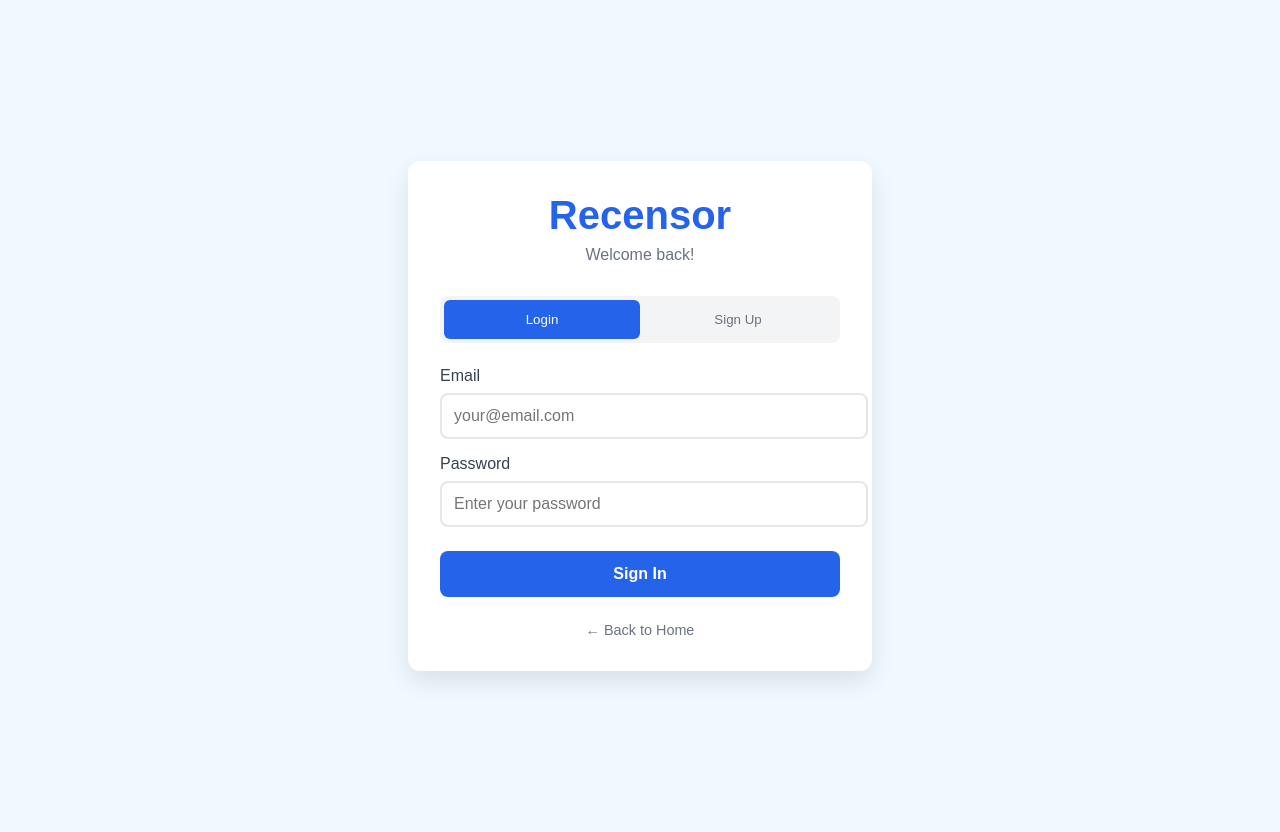
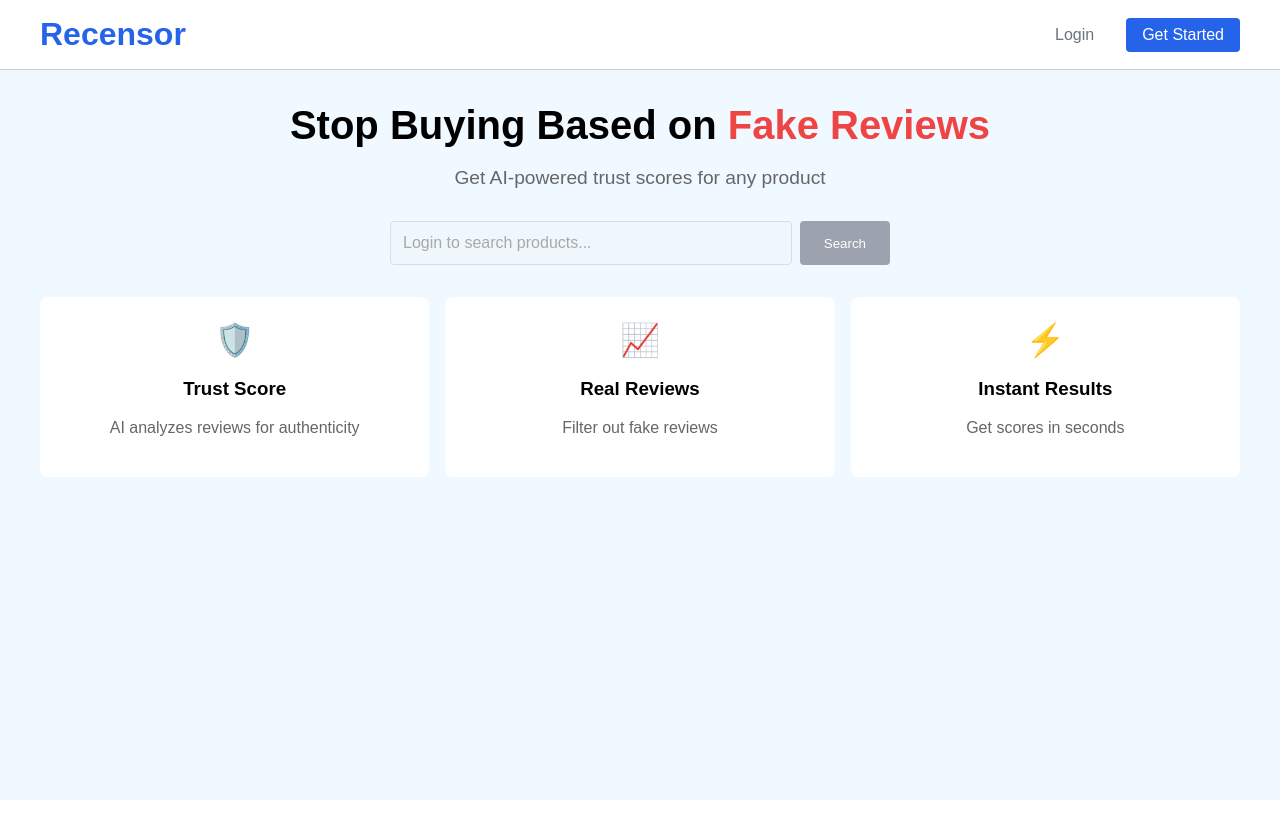
Before and after one commit to marmo6/recensor-final, a Next.js app: page / in a window 1280 px wide. After the commit the page ends 800 px from the top, so only its background shows below. Built offline with nearby package versions, Linux system fonts and the light colour scheme.

Commit message:
"Add authentication integration with search limits"

```diff
--- a/app/page.js
+++ b/app/page.js
@@ -1,295 +1,462 @@
 'use client'
 
-import { useState } from 'react'
+import { useState, useEffect } from 'react'
 
-export default function AuthPage() {
-  const [isLogin, setIsLogin] = useState(true)
-  const [email, setEmail] = useState('')
-  const [password, setPassword] = useState('')
+// Generate mock products
+function generateProducts(query) {
+  return [
+    {
+      id: '1',
+      title: `${query} - Premium Quality Edition`,
+      price: '$29.99',
+      rating: 4.3,
+      reviewCount: 1247,
+      trustScore: 85
+    },
+    {
+      id: '2',
+      title: `Best ${query} for Budget Buyers`,
+      price: '$19.99',
+      rating: 3.8,
+      reviewCount: 892,
+      trustScore: 72
+    },
+    {
+      id: '3',
+      title: `Professional ${query} Deluxe Kit`,
+      price: '$89.99',
+      rating: 4.7,
+      reviewCount: 2156,
+      trustScore: 91
+    }
+  ]
+}
+
+export default function Home() {
+  const [searchQuery, setSearchQuery] = useState('')
+  const [searchResults, setSearchResults] = useState([])
+  const [showResults, setShowResults] = useState(false)
   const [loading, setLoading] = useState(false)
-  const [message, setMessage] = useState('')
+  const [user, setUser] = useState(null)
+  const [showUpgradeModal, setShowUpgradeModal] = useState(false)
 
-  const handleSubmit = async (e) => {
+  // Check user authentication status
+  useEffect(() => {
+    const currentUser = localStorage.getItem('current_user')
+    if (currentUser) {
+      setUser(JSON.parse(currentUser))
+    }
+  }, [])
+
+  // Handle user logout
+  const handleLogout = () => {
+    localStorage.removeItem('current_user')
+    setUser(null)
+    setShowResults(false)
+    setSearchResults([])
+  }
+
+  // Check search limits for free users
+  const canSearch = () => {
+    if (!user) return false // Must be logged in
+    if (user.plan === 'premium' || user.plan === 'pro') return true // Premium users unlimited
+
+    // Check daily limit for free users
+    const today = new Date().toDateString()
+    if (user.last_search_date !== today) {
+      // Reset daily count
+      const updatedUser = { ...user, searches_today: 0, last_search_date: today }
+      localStorage.setItem('current_user', JSON.stringify(updatedUser))
+      setUser(updatedUser)
+      return true
+    }
+
+    return user.searches_today < 5 // Free limit: 5 searches per day
+  }
+
+  // Update search count
+  const incrementSearchCount = () => {
+    if (!user || user.plan === 'premium' || user.plan === 'pro') return
+
+    const updatedUser = {
+      ...user,
+      searches_today: user.searches_today + 1,
+      last_search_date: new Date().toDateString()
+    }
+    localStorage.setItem('current_user', JSON.stringify(updatedUser))
+    localStorage.setItem(`user_${user.email}`, JSON.stringify({
+      ...JSON.parse(localStorage.getItem(`user_${user.email}`)),
+      searches_today: updatedUser.searches_today,
+      last_search_date: updatedUser.last_search_date
+    }))
+    setUser(updatedUser)
+  }
+
+  const handleSearch = async (e) => {
     e.preventDefault()
-    setLoading(true)
-    setMessage('')
+    if (!searchQuery.trim()) return
 
-    // Simple validation
-    if (!email || !password) {
-      setMessage('Please fill all fields')
-      setLoading(false)
+    // Check if user is logged in
+    if (!user) {
+      alert('Please log in to search products')
+      window.location.href = '/auth'
       return
     }
 
-    if (password.length < 6) {
-      setMessage('Password must be at least 6 characters')
-      setLoading(false)
+    // Check search limits
+    if (!canSearch()) {
+      setShowUpgradeModal(true)
       return
     }
 
-    // Simulate API call delay
+    setLoading(true)
+    setShowResults(false)
+
+    // Simulate API call
     setTimeout(() => {
-      if (isLogin) {
-        // Login logic
-        const existingUser = localStorage.getItem(`user_${email}`)
-        if (existingUser) {
-          const userData = JSON.parse(existingUser)
-          if (userData.password === password) {
-            // Successful login
-            localStorage.setItem('current_user', JSON.stringify({
-              email: email,
-              plan: userData.plan || 'free',
-              searches_today: userData.searches_today || 0,
-              last_search_date: userData.last_search_date || new Date().toDateString()
-            }))
-            setMessage('Login successful! Redirecting...')
-            setTimeout(() => {
-              window.location.href = '/'
-            }, 1000)
-          } else {
-            setMessage('Invalid email or password')
-          }
-        } else {
-          setMessage('Account not found. Please sign up first.')
-        }
-      } else {
-        // Sign up logic
-        const existingUser = localStorage.getItem(`user_${email}`)
-        if (existingUser) {
-          setMessage('Account already exists. Please login instead.')
-        } else {
-          // Create new user
-          const userData = {
-            email: email,
-            password: password,
-            plan: 'free',
-            searches_today: 0,
-            last_search_date: new Date().toDateString(),
-            created_at: new Date().toISOString()
-          }
+      const products = generateProducts(searchQuery)
+      setSearchResults(products)
+      setShowResults(true)
+      setLoading(false)
 
-          localStorage.setItem(`user_${email}`, JSON.stringify(userData))
-          localStorage.setItem('current_user', JSON.stringify({
-            email: email,
-            plan: 'free',
-            searches_today: 0,
-            last_search_date: new Date().toDateString()
-          }))
-
-          setMessage('Account created successfully! Redirecting...')
-          setTimeout(() => {
-            window.location.href = '/'
-          }, 1000)
-        }
-      }
-      setLoading(false)
+      // Increment search count for free users
+      incrementSearchCount()
     }, 1000)
   }
 
+  const quickSearch = (query) => {
+    setSearchQuery(query)
+
+    if (!user) {
+      alert('Please log in to search products')
+      window.location.href = '/auth'
+      return
+    }
+
+    if (!canSearch()) {
+      setShowUpgradeModal(true)
+      return
+    }
+
+    setLoading(true)
+    setShowResults(false)
+    setTimeout(() => {
+      const products = generateProducts(query)
+      setSearchResults(products)
+      setShowResults(true)
+      setLoading(false)
+      incrementSearchCount()
+    }, 1000)
+  }
+
+  const getRemainingSearches = () => {
+    if (!user || user.plan === 'premium' || user.plan === 'pro') return null
+    const today = new Date().toDateString()
+    if (user.last_search_date !== today) return 5
+    return Math.max(0, 5 - user.searches_today)
+  }
+
   return (
+    <div style={{ backgroundColor: '#f0f9ff', minHeight: '100vh' }}>
+      {/* Header */}
+      <header style={{ backgroundColor: 'white', padding: '1rem', borderBottom: '1px solid #ccc' }}>
+        <div style={{ maxWidth: '1200px', margin: '0 auto', display: 'flex', justifyContent: 'space-between', alignItems: 'center' }}>
+          <h1 style={{ color: '#2563eb', fontSize: '2rem', margin: 0 }}>Recensor</h1>
+
+          <div style={{ display: 'flex', alignItems: 'center', gap: '1rem' }}>
+            {user ? (
+              <>
+                <div style={{ fontSize: '0.9rem', color: '#6b7280' }}>
+                  Welcome, {user.email}
+                  {user.plan === 'free' && (
+                    <div style={{ fontSize: '0.8rem', color: '#f59e0b' }}>
+                      {getRemainingSearches()} searches left today
+                    </div>
+                  )}
+                </div>
+                {user.plan === 'free' && (
+                  <button
+                    onClick={() => setShowUpgradeModal(true)}
+                    style={{
+                      backgroundColor: '#f59e0b',
+                      color: 'white',
+                      padding: '0.5rem 1rem',
+                      border: 'none',
+                      borderRadius: '4px',
+                      fontSize: '0.9rem',
+                      cursor: 'pointer'
+                    }}
+                  >
+                    Upgrade to Premium
+                  </button>
+                )}
+                <button
+                  onClick={handleLogout}
+                  style={{
+                    backgroundColor: '#6b7280',
+                    color: 'white',
+                    padding: '0.5rem 1rem',
+                    border: 'none',
+                    borderRadius: '4px',
+                    cursor: 'pointer'
+                  }}
+                >
+                  Logout
+                </button>
+              </>
+            ) : (
+              <>
+                <a
+                  href="/auth"
+                  style={{
+                    color: '#6b7280',
+                    textDecoration: 'none',
+                    padding: '0.5rem 1rem'
+                  }}
+                >
+                  Login
+                </a>
+                <a
+                  href="/auth"
+                  style={{
+                    backgroundColor: '#2563eb',
+                    color: 'white',
+                    padding: '0.5rem 1rem',
+                    border: 'none',
+                    borderRadius: '4px',
+                    textDecoration: 'none'
+                  }}
+                >
+                  Get Started
+                </a>
+              </>
+            )}
+          </div>
+        </div>
+      </header>
+
+      {/* Main */}
+      <main style={{ maxWidth: '1200px', margin: '2rem auto', padding: '0 1rem', textAlign: 'center' }}>
+        <h2 style={{ fontSize: '2.5rem', marginBottom: '1rem' }}>
+          Stop Buying Based on <span style={{ color: '#ef4444' }}>Fake Reviews</span>
+        </h2>
+
+        <p style={{ fontSize: '1.2rem', color: '#666', marginBottom: '2rem' }}>
+          Get AI-powered trust scores for any product
+        </p>
+
+        {/* Search */}
+        <form onSubmit={handleSearch} style={{ marginBottom: '2rem' }}>
+          <div style={{ display: 'flex', maxWidth: '500px', margin: '0 auto', gap: '0.5rem' }}>
+            <input
+              type="text"
+              value={searchQuery}
+              onChange={(e) => setSearchQuery(e.target.value)}
+              placeholder={user ? "Search any product..." : "Login to search products..."}
+              disabled={!user}
+              style={{
+                flex: 1,
+                padding: '0.75rem',
+                border: '1px solid #ccc',
+                borderRadius: '4px',
+                fontSize: '1rem',
+                opacity: user ? 1 : 0.6
+              }}
+            />
+            <button
+              type="submit"
+              disabled={!user || loading}
+              style={{
+                backgroundColor: (!user || loading) ? '#9ca3af' : '#2563eb',
+                color: 'white',
+                padding: '0.75rem 1.5rem',
+                border: 'none',
+                borderRadius: '4px',
+                cursor: (!user || loading) ? 'not-allowed' : 'pointer'
+              }}
+            >
+              {loading ? 'Searching...' : 'Search'}
+            </button>
+          </div>
+        </form>
+
+        {/* Quick searches */}
+        {user && (
+          <div style={{ marginBottom: '2rem' }}>
+            <p style={{ color: '#666', marginBottom: '0.5rem' }}>Try: </p>
+            {['iPhone 15', 'Nike Air Max', 'MacBook Pro'].map(term => (
+              <button
+                key={term}
+                onClick={() => quickSearch(term)}
+                disabled={loading || !canSearch()}
+                style={{
+                  margin: '0.25rem',
+                  padding: '0.5rem 1rem',
+                  backgroundColor: 'white',
+                  border: '1px solid #ccc',
+                  borderRadius: '20px',
+                  cursor: (!canSearch() || loading) ? 'not-allowed' : 'pointer',
+                  opacity: (!canSearch() || loading) ? 0.6 : 1
+                }}
+              >
+                {term}
+              </button>
+            ))}
+          </div>
+        )}
+
+        {/* Search limit warning */}
+        {user && user.plan === 'free' && getRemainingSearches() <= 1 && (
           <div style={{
-      backgroundColor: '#f0f9ff',
-      minHeight: '100vh',
+            backgroundColor: '#fef3c7',
+            border: '1px solid #f59e0b',
+            borderRadius: '8px',
+            padding: '1rem',
+            marginBottom: '2rem',
+            textAlign: 'center'
+          }}>
+            <p style={{ margin: '0 0 0.5rem 0', color: '#92400e', fontWeight: '600' }}>
+              ⚠️ You have {getRemainingSearches()} search{getRemainingSearches() === 1 ? '' : 'es'} left today
+            </p>
+            <button
+              onClick={() => setShowUpgradeModal(true)}
+              style={{
+                backgroundColor: '#f59e0b',
+                color: 'white',
+                border: 'none',
+                padding: '0.5rem 1rem',
+                borderRadius: '4px',
+                cursor: 'pointer',
+                fontWeight: '600'
+              }}
+            >
+              Upgrade to Premium for Unlimited Searches
+            </button>
+          </div>
+        )}
+
+        {/* Results */}
+        {showResults && (
+          <div>
+            <h3>Results for "{searchQuery}"</h3>
+            <div style={{ display: 'grid', gridTemplateColumns: 'repeat(auto-fit, minmax(300px, 1fr))', gap: '1rem', textAlign: 'left' }}>
+              {searchResults.map(product => (
+                <div key={product.id} style={{ backgroundColor: 'white', padding: '1rem', borderRadius: '8px', border: '1px solid #ddd' }}>
+                  <div style={{
+                    backgroundColor: product.trustScore >= 80 ? '#dcfce7' : '#fef3c7',
+                    color: product.trustScore >= 80 ? '#166534' : '#92400e',
+                    padding: '0.25rem 0.5rem',
+                    borderRadius: '12px',
+                    fontSize: '0.8rem',
+                    display: 'inline-block',
+                    marginBottom: '0.5rem'
+                  }}>
+                    Trust Score: {product.trustScore}/100
+                  </div>
+                  <h4>{product.title}</h4>
+                  <div style={{ display: 'flex', justifyContent: 'space-between' }}>
+                    <span style={{ fontSize: '1.2rem', fontWeight: 'bold', color: '#2563eb' }}>{product.price}</span>
+                    <span>⭐ {product.rating} ({product.reviewCount} reviews)</span>
+                  </div>
+                </div>
+              ))}
+            </div>
+          </div>
+        )}
+
+        {/* Features for non-logged users */}
+        {!user && (
+          <div style={{
+            display: 'grid',
+            gridTemplateColumns: 'repeat(auto-fit, minmax(250px, 1fr))',
+            gap: '1rem',
+            marginTop: '2rem'
+          }}>
+            <div style={{ backgroundColor: 'white', padding: '1.5rem', borderRadius: '8px' }}>
+              <div style={{ fontSize: '2rem', marginBottom: '0.5rem' }}>🛡️</div>
+              <h3>Trust Score</h3>
+              <p style={{ color: '#666' }}>AI analyzes reviews for authenticity</p>
+            </div>
+            <div style={{ backgroundColor: 'white', padding: '1.5rem', borderRadius: '8px' }}>
+              <div style={{ fontSize: '2rem', marginBottom: '0.5rem' }}>📈</div>
+              <h3>Real Reviews</h3>
+              <p style={{ color: '#666' }}>Filter out fake reviews</p>
+            </div>
+            <div style={{ backgroundColor: 'white', padding: '1.5rem', borderRadius: '8px' }}>
+              <div style={{ fontSize: '2rem', marginBottom: '0.5rem' }}>⚡</div>
+              <h3>Instant Results</h3>
+              <p style={{ color: '#666' }}>Get scores in seconds</p>
+            </div>
+          </div>
+        )}
+      </main>
+
+      {/* Upgrade Modal */}
+      {showUpgradeModal && (
+        <div style={{
+          position: 'fixed',
+          top: 0,
+          left: 0,
+          right: 0,
+          bottom: 0,
+          backgroundColor: 'rgba(0,0,0,0.5)',
           display: 'flex',
           alignItems: 'center',
           justifyContent: 'center',
-      padding: '1rem'
+          zIndex: 1000
         }}>
           <div style={{
             backgroundColor: 'white',
             padding: '2rem',
             borderRadius: '12px',
-        boxShadow: '0 10px 25px rgba(0,0,0,0.1)',
-        width: '100%',
-        maxWidth: '400px'
+            maxWidth: '400px',
+            margin: '1rem'
           }}>
-        {/* Header */}
-        <div style={{ textAlign: 'center', marginBottom: '2rem' }}>
-          <h1 style={{
-            color: '#2563eb',
-            fontSize: '2.5rem',
-            margin: '0 0 0.5rem 0',
-            fontWeight: 'bold'
-          }}>
-            Recensor
-          </h1>
-          <p style={{ color: '#6b7280', margin: 0 }}>
-            {isLogin ? 'Welcome back!' : 'Create your account'}
-          </p>
-        </div>
-
-        {/* Toggle Buttons */}
-        <div style={{
-          display: 'flex',
-          marginBottom: '1.5rem',
-          backgroundColor: '#f3f4f6',
-          borderRadius: '8px',
-          padding: '4px'
-        }}>
+            <h3 style={{ marginTop: 0, color: '#2563eb' }}>Upgrade to Premium</h3>
+            <p>You've reached your daily search limit of 5 searches.</p>
+            <p><strong>Premium Benefits:</strong></p>
+            <ul style={{ textAlign: 'left', marginBottom: '2rem' }}>
+              <li>Unlimited searches</li>
+              <li>Detailed trust score breakdown</li>
+              <li>Search history</li>
+              <li>No ads</li>
+            </ul>
+            <div style={{ display: 'flex', gap: '1rem' }}>
               <button
-            onClick={() => {setIsLogin(true); setMessage('')}}
+                onClick={() => setShowUpgradeModal(false)}
                 style={{
                   flex: 1,
                   padding: '0.75rem',
+                  backgroundColor: '#e5e7eb',
                   border: 'none',
-              borderRadius: '6px',
-              backgroundColor: isLogin ? '#2563eb' : 'transparent',
-              color: isLogin ? 'white' : '#6b7280',
-              cursor: 'pointer',
-              fontWeight: '500'
+                  borderRadius: '4px',
+                  cursor: 'pointer'
                 }}
               >
-            Login
+                Maybe Later
               </button>
               <button
-            onClick={() => {setIsLogin(false); setMessage('')}}
+                onClick={() => {
+                  alert('Stripe integration coming next!')
+                  setShowUpgradeModal(false)
+                }}
                 style={{
                   flex: 1,
                   padding: '0.75rem',
+                  backgroundColor: '#2563eb',
+                  color: 'white',
                   border: 'none',
-              borderRadius: '6px',
-              backgroundColor: !isLogin ? '#2563eb' : 'transparent',
-              color: !isLogin ? 'white' : '#6b7280',
+                  borderRadius: '4px',
                   cursor: 'pointer',
-              fontWeight: '500'
+                  fontWeight: '600'
                 }}
               >
-            Sign Up
+                Upgrade for €9/month
               </button>
             </div>
-
-        {/* Form */}
-        <form onSubmit={handleSubmit}>
-          <div style={{ marginBottom: '1rem' }}>
-            <label style={{
-              display: 'block',
-              marginBottom: '0.5rem',
-              color: '#374151',
-              fontWeight: '500'
-            }}>
-              Email
-            </label>
-            <input
-              type="email"
-              placeholder="your@email.com"
-              value={email}
-              onChange={(e) => setEmail(e.target.value)}
-              required
-              style={{
-                width: '100%',
-                padding: '0.75rem',
-                border: '2px solid #e5e7eb',
-                borderRadius: '8px',
-                fontSize: '1rem',
-                outline: 'none'
-              }}
-            />
           </div>
-
-          <div style={{ marginBottom: '1.5rem' }}>
-            <label style={{
-              display: 'block',
-              marginBottom: '0.5rem',
-              color: '#374151',
-              fontWeight: '500'
-            }}>
-              Password
-            </label>
-            <input
-              type="password"
-              placeholder="Enter your password"
-              value={password}
-              onChange={(e) => setPassword(e.target.value)}
-              required
-              minLength="6"
-              style={{
-                width: '100%',
-                padding: '0.75rem',
-                border: '2px solid #e5e7eb',
-                borderRadius: '8px',
-                fontSize: '1rem',
-                outline: 'none'
-              }}
-            />
-            {!isLogin && (
-              <p style={{
-                fontSize: '0.8rem',
-                color: '#6b7280',
-                margin: '0.25rem 0 0 0'
-              }}>
-                Minimum 6 characters
-              </p>
-            )}
-          </div>
-
-          <button
-            type="submit"
-            disabled={loading}
-            style={{
-              width: '100%',
-              padding: '0.875rem',
-              backgroundColor: loading ? '#9ca3af' : '#2563eb',
-              color: 'white',
-              border: 'none',
-              borderRadius: '8px',
-              fontSize: '1rem',
-              fontWeight: '600',
-              cursor: loading ? 'not-allowed' : 'pointer'
-            }}
-          >
-            {loading ? 'Loading...' : (isLogin ? 'Sign In' : 'Create Account')}
-          </button>
-        </form>
-
-        {/* Message */}
-        {message && (
-          <div style={{
-            marginTop: '1rem',
-            padding: '0.75rem',
-            borderRadius: '8px',
-            backgroundColor: message.includes('successful') || message.includes('Redirecting') ? '#dcfce7' : '#fee2e2',
-            color: message.includes('successful') || message.includes('Redirecting') ? '#166534' : '#dc2626',
-            textAlign: 'center',
-            fontSize: '0.9rem'
-          }}>
-            {message}
-          </div>
-        )}
-
-        {/* Back Link */}
-        <div style={{ marginTop: '1.5rem', textAlign: 'center' }}>
-          <a
-            href="/"
-            style={{
-              color: '#6b7280',
-              textDecoration: 'none',
-              fontSize: '0.9rem'
-            }}
-          >
-            ← Back to Home
-          </a>
-        </div>
-
-        {/* Free Tier Info */}
-        {!isLogin && (
-          <div style={{
-            marginTop: '1rem',
-            padding: '0.75rem',
-            backgroundColor: '#eff6ff',
-            borderRadius: '8px',
-            border: '1px solid #bfdbfe'
-          }}>
-            <p style={{
-              margin: 0,
-              fontSize: '0.8rem',
-              color: '#1e40af',
-              textAlign: 'center'
-            }}>
-              🎉 Start with 5 free searches per day!
-            </p>
         </div>
       )}
     </div>
-    </div>
   )
 }
```
Lines whose indentation alone changed are shown as unchanged.
